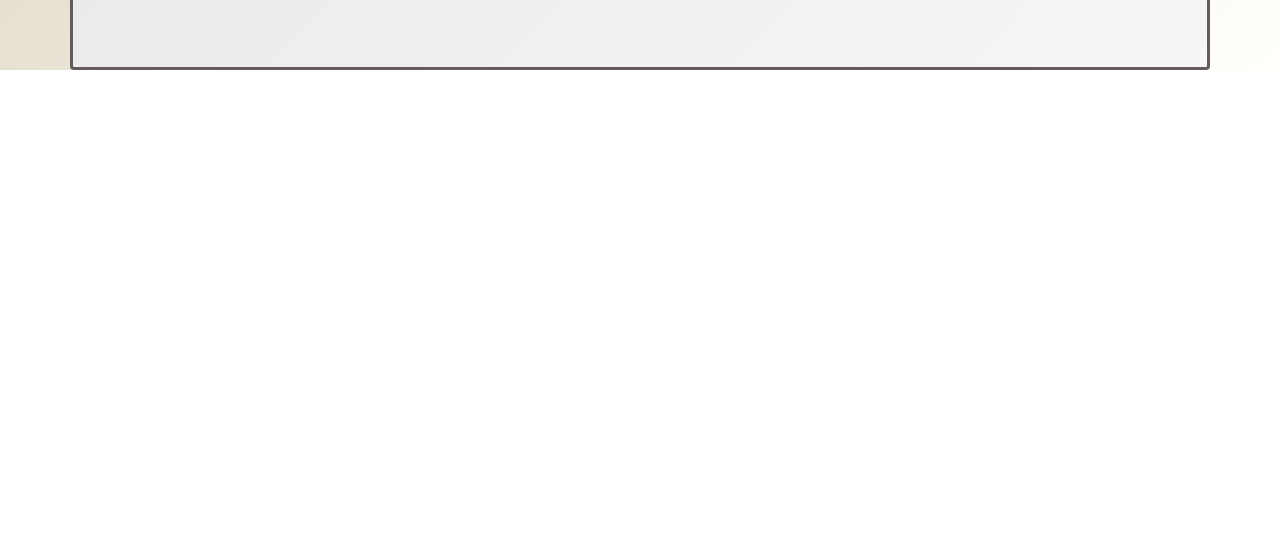
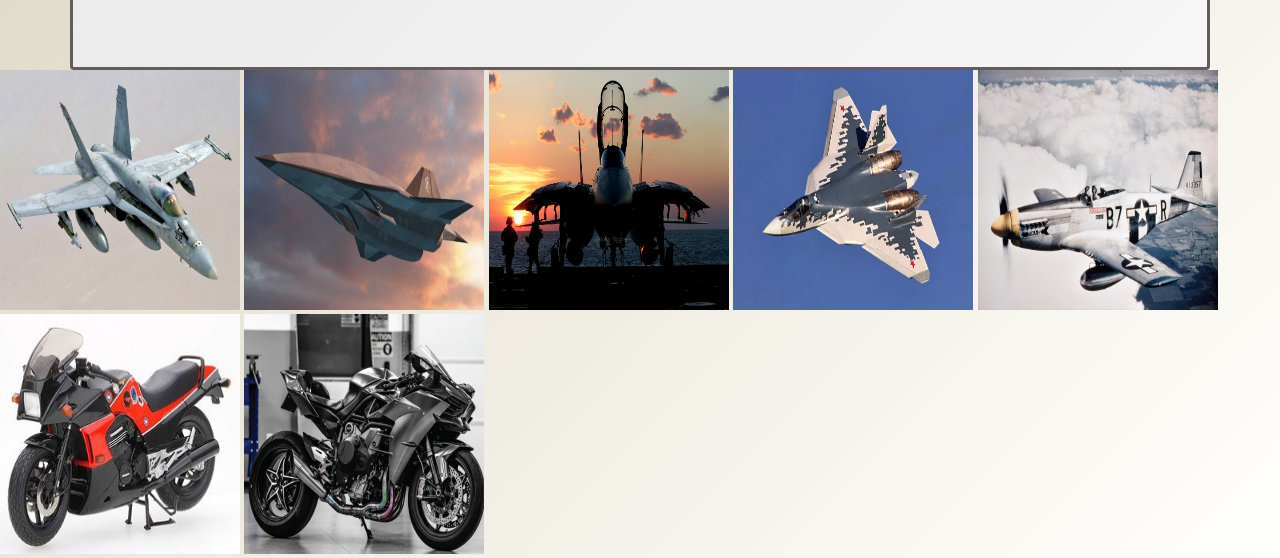
Before and after one commit to HudsonRetonde/Top-Gun-Maverick-Page, a plain HTML site: page index.html in a window 1280 px wide. Shown: the part 1420-1978 px from the top of the page. Before the commit the page ends 1490 px from the top, so only its background shows below. Drawn offline with Linux system fonts and the light colour scheme; a web font is replaced by a local one.

Commit message:
Subindo imagens das aeronaves e motos utilizadas no filme.

```diff
--- a/CSS/style.css
+++ b/CSS/style.css
@@ -122,3 +122,8 @@ body {
 ._introducao-itens p {
     padding: 4px;
 }
+
+._aeronaves-container img {
+    width: 240px;
+    height: 240px;
+}
--- a/index.html
+++ b/index.html
@@ -57,9 +57,18 @@
                </div>
            </div>
        </section>
+    </section>
+    <section>
+        <div class="_aeronaves-container">
+            <img src="imagens e icones/F18 Super Hornet.jpg" alt="">
+            <img src="imagens e icones/DarkStar.jpg" alt="">
+            <img src="imagens e icones/Grumman F-14 Tomcat.jpg" alt="">
+            <img src="imagens e icones/Sukhoi Su-57.jpg" alt="">
+            <img src="imagens e icones/P-51-361.jpg" alt="">
+            <img src="imagens e icones/Kawasaki GPZ 900R Ninja.jpg" alt="">
+            <img src="imagens e icones/Kawasaki H2R Ninja.jpg" alt="">
 
-
-
+        </div>
     </section>
     <script src="JS/carrossel.js"></script>
 </body>
```
Also changed, not shown: imagens e icones/DarkStar.jpg (added), imagens e icones/F18 Super Hornet.jpg (added), imagens e icones/Grumman F-14 Tomcat.jpg (added), imagens e icones/Kawasaki GPZ 900R Ninja.jpg (added), imagens e icones/Kawasaki H2R Ninja.jpg (added), imagens e icones/P-51-361.jpg (added), imagens e icones/Sukhoi Su-57.jpg (added).
